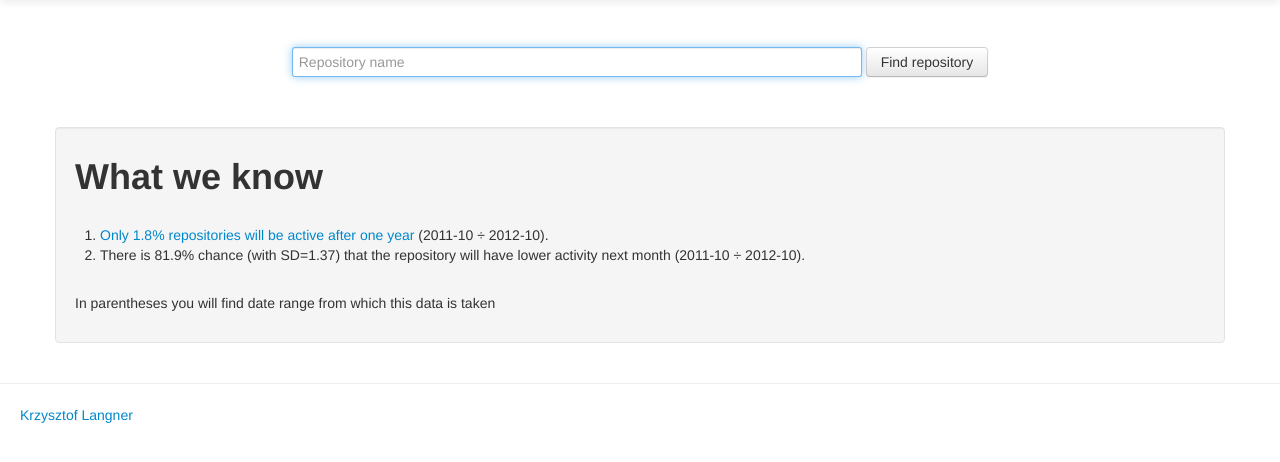
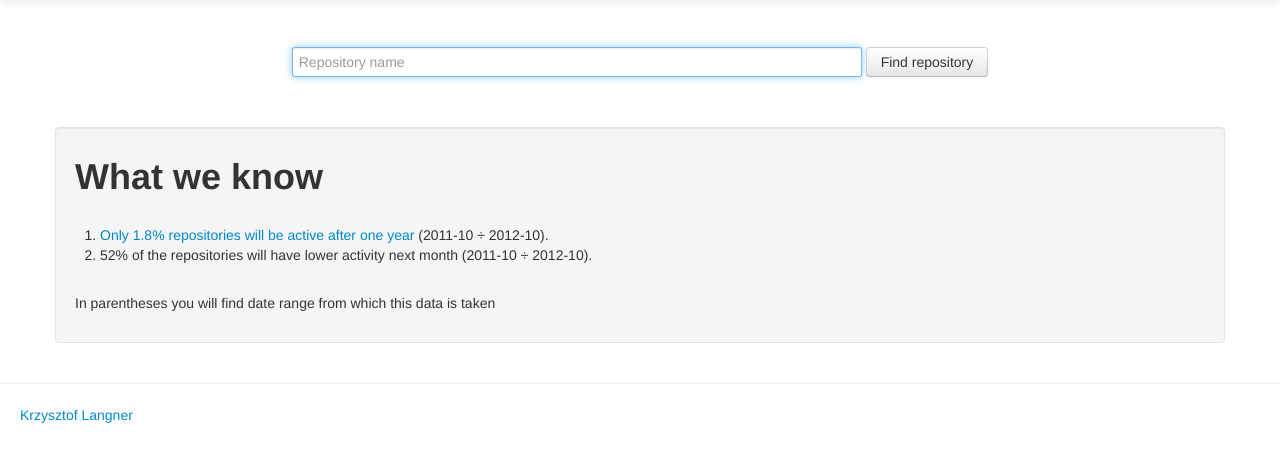
Before and after one commit to klangner/matrobot, a Python web app: template src/matrobot/templates/public/insights.html in a window 1280 px wide. Shown: the part 41-503 px from the top of the page. Run offline with Jinja, Linux system fonts and the light colour scheme; the template is opened without the code that fills it, so the values that code supplies are empty; some libraries are stand-ins or nearby versions.

Commit message:
updated insights

```diff
--- a/src/matrobot/templates/public/insights.html
+++ b/src/matrobot/templates/public/insights.html
@@ -13,7 +13,7 @@
 				 (2011-10 &#247; 2012-10).
 			</li>
 			<li>
-				There is 81.9% chance (with SD=1.37) that the repository will have lower activity next month
+				52% of the repositories will have lower activity next month
 				(2011-10 &#247; 2012-10).
 			</li>
 		</ol>
```
